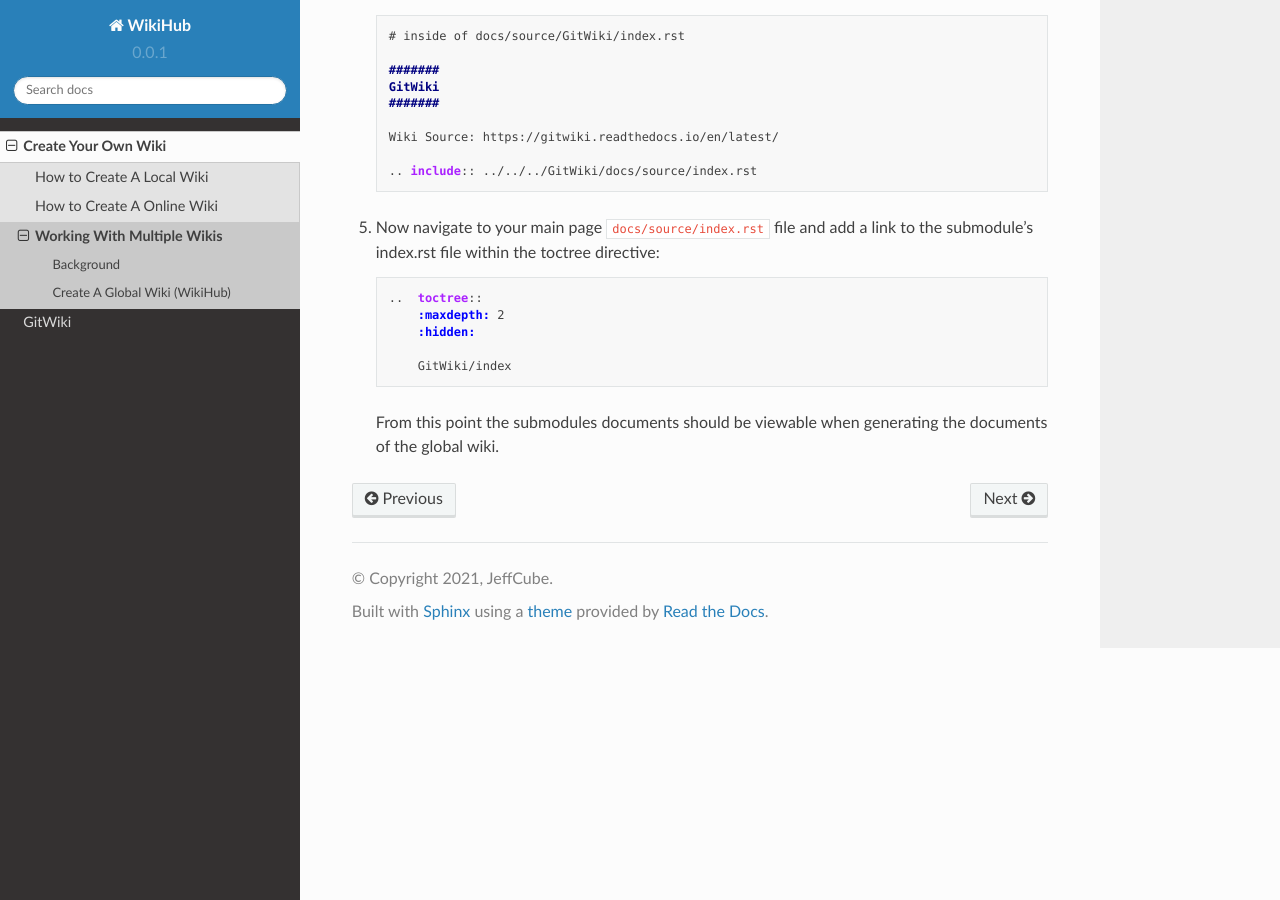
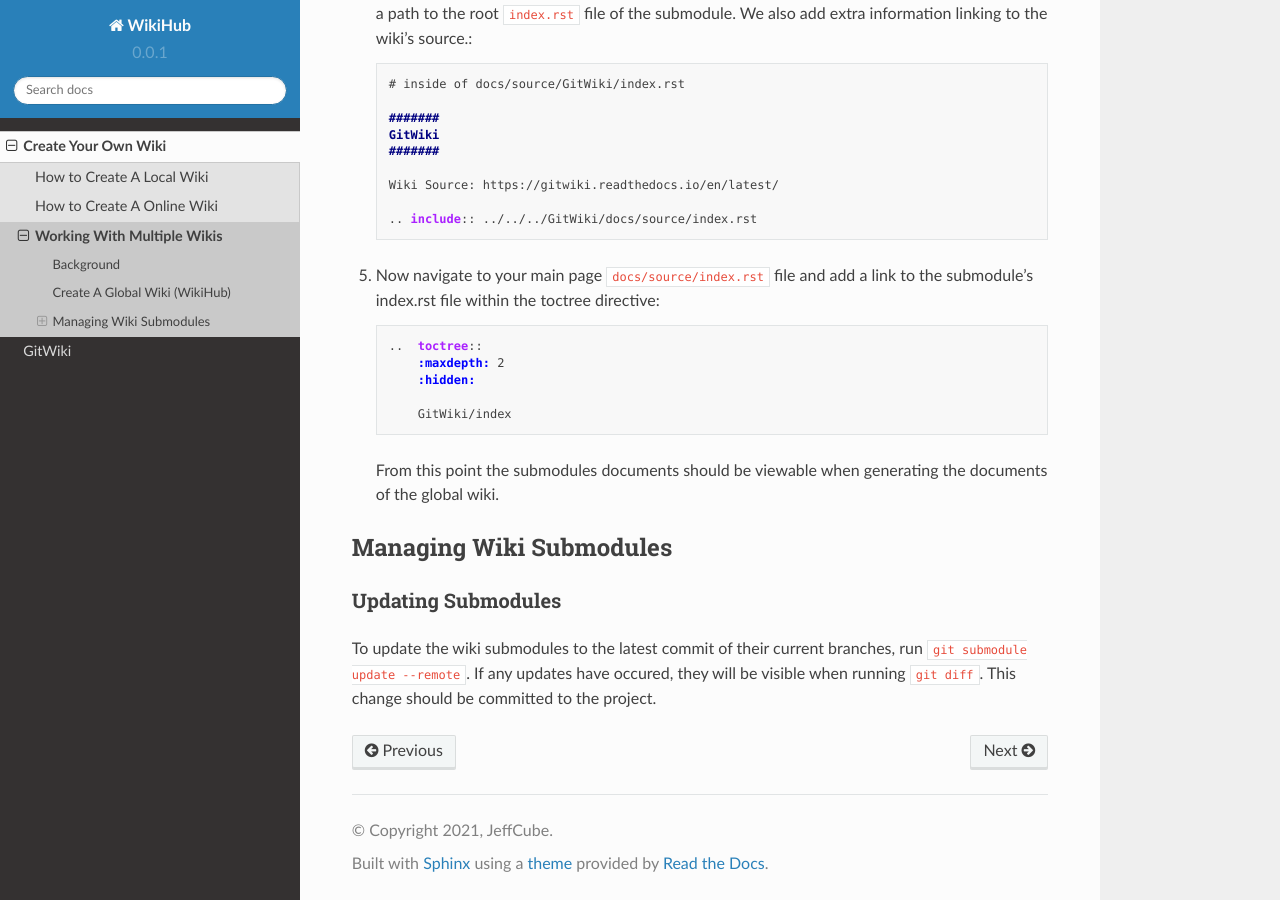
Before and after one commit to JeffCube99/WikiHub, a Sphinx documentation site: the page built from docs/source/create_a_wiki/working_with_multiple_wikis.rst, in a window 1280 px wide and 900 px high, scrolled down 1484 px. Built offline with Sphinx 7.4.7 and the Read the Docs theme 2.0.0, drawn with Linux system fonts in a browser that asks for light colours; some of the changed text lies outside the part shown.

Commit message:
* Added guide to updating submodules

```diff
--- a/docs/source/create_a_wiki/working_with_multiple_wikis.rst
+++ b/docs/source/create_a_wiki/working_with_multiple_wikis.rst
@@ -93,3 +93,14 @@ Create A Global Wiki (WikiHub)
 
     From this point the submodules documents should be viewable when generating the documents
     of the global wiki.
+
+
+Managing Wiki Submodules
+========================
+
+Updating Submodules
+-------------------
+
+To update the wiki submodules to the latest commit of their current branches, run ``git submodule update --remote``.
+If any updates have occured, they will be visible when running ``git diff``. This change should be committed
+to the project.
```
